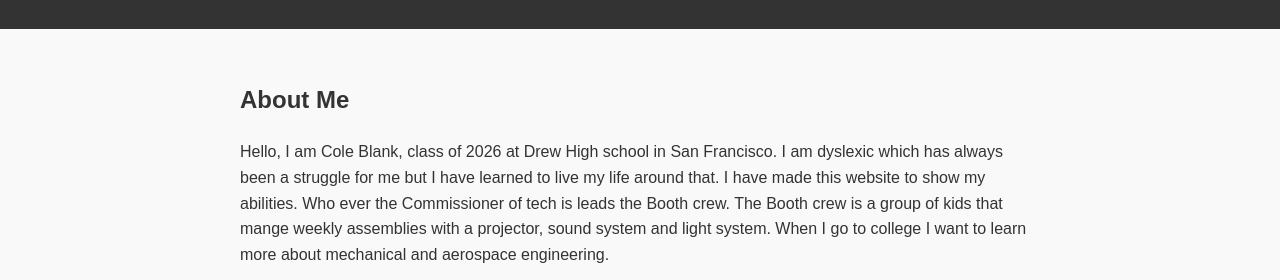
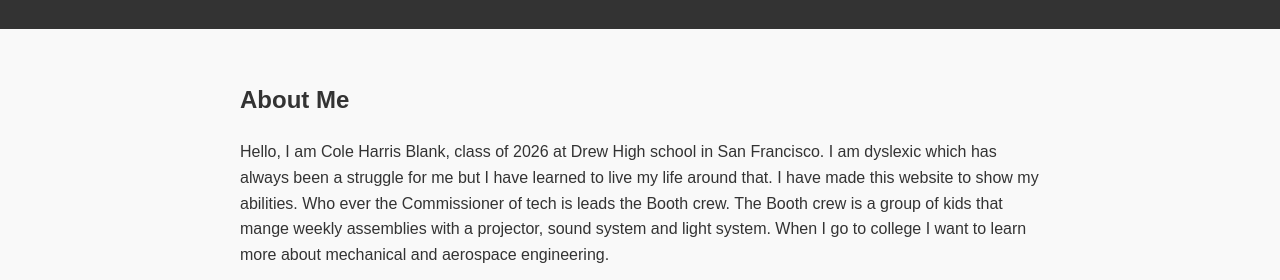
Before and after one commit to Superwo0/portfolio-, a plain HTML site: page index.html in a window 1280 px wide. Shown: the part 440-720 px from the top of the page. Drawn offline with Linux system fonts and the light colour scheme.

Commit message:
Update index.html

```diff
--- a/index.html
+++ b/index.html
@@ -15,7 +15,7 @@
 
   <section class="about">
     <h2>About Me</h2>
-    <p>Hello, I am Cole Blank, class of 2026 at Drew High school in San Francisco. I am dyslexic which has always been a struggle for me but I have learned to live my life around that. I have made this website to show my abilities. Who ever the Commissioner of tech is leads the Booth crew. The Booth crew is a group of kids that mange weekly assemblies with a projector, sound system and light system. When I go to college I want to learn more about mechanical and aerospace engineering.</p>
+    <p>Hello, I am Cole Harris Blank, class of 2026 at Drew High school in San Francisco. I am dyslexic which has always been a struggle for me but I have learned to live my life around that. I have made this website to show my abilities. Who ever the Commissioner of tech is leads the Booth crew. The Booth crew is a group of kids that mange weekly assemblies with a projector, sound system and light system. When I go to college I want to learn more about mechanical and aerospace engineering.</p>
     <p>I am the current Commissioner of tech which plays a lot with programming at Drew. What that means is that I am capable of using the technology around and throughout the entire school. Programming ties into this because I deal a lot with computers and programs that get complicated easily.</p>
   </section>
 
```
